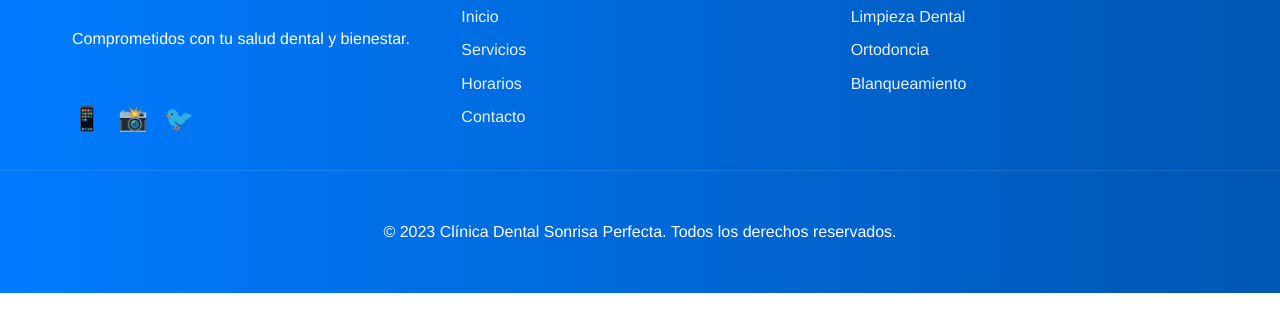
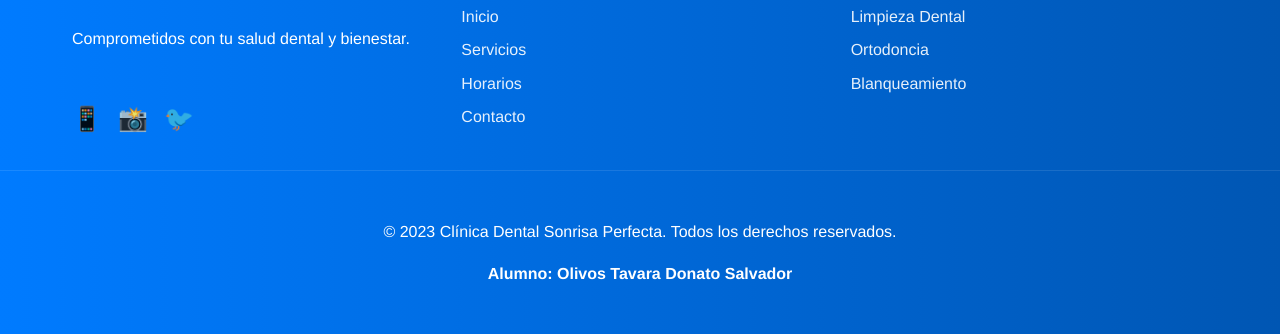
Before and after one commit to sandovaldavid/Dental-Clinic-Sonrisa-Perfecta, a plain HTML site: page index.html in a window 1280 px wide. Shown: the part 2441-2775 px from the top of the page. Before the commit the page ends 2734 px from the top, so only its background shows below. Drawn offline with Linux system fonts and the light colour scheme.

Commit message:
💄 add owner to page

```diff
--- a/index.html
+++ b/index.html
@@ -121,6 +121,7 @@
         </div>
         <div class="footer-bottom">
             <p>&copy; 2023 Clínica Dental Sonrisa Perfecta. Todos los derechos reservados.</p>
+            <p><strong>Alumno: Olivos Tavara Donato Salvador</strong></p>
         </div>
     </footer>
 </body>
```
